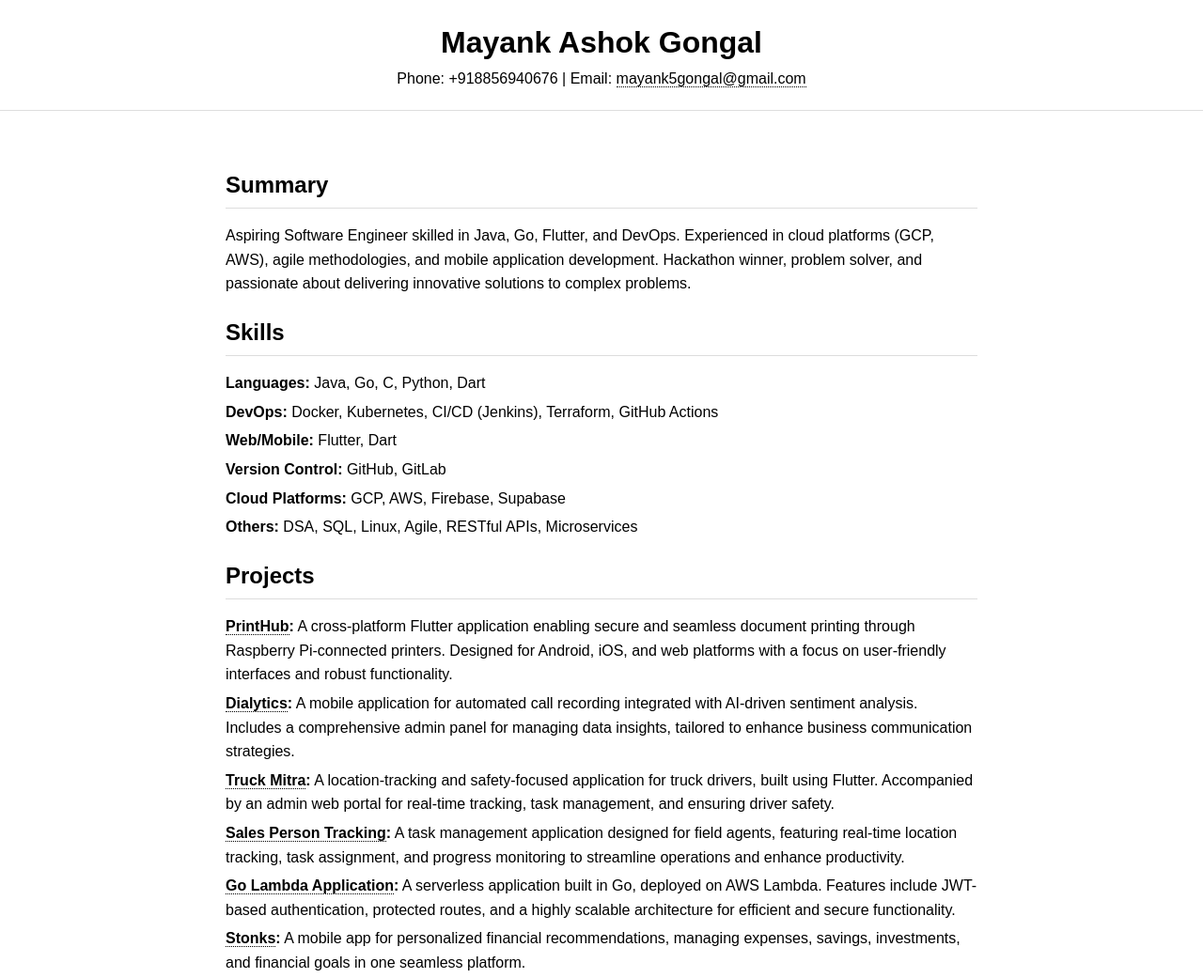
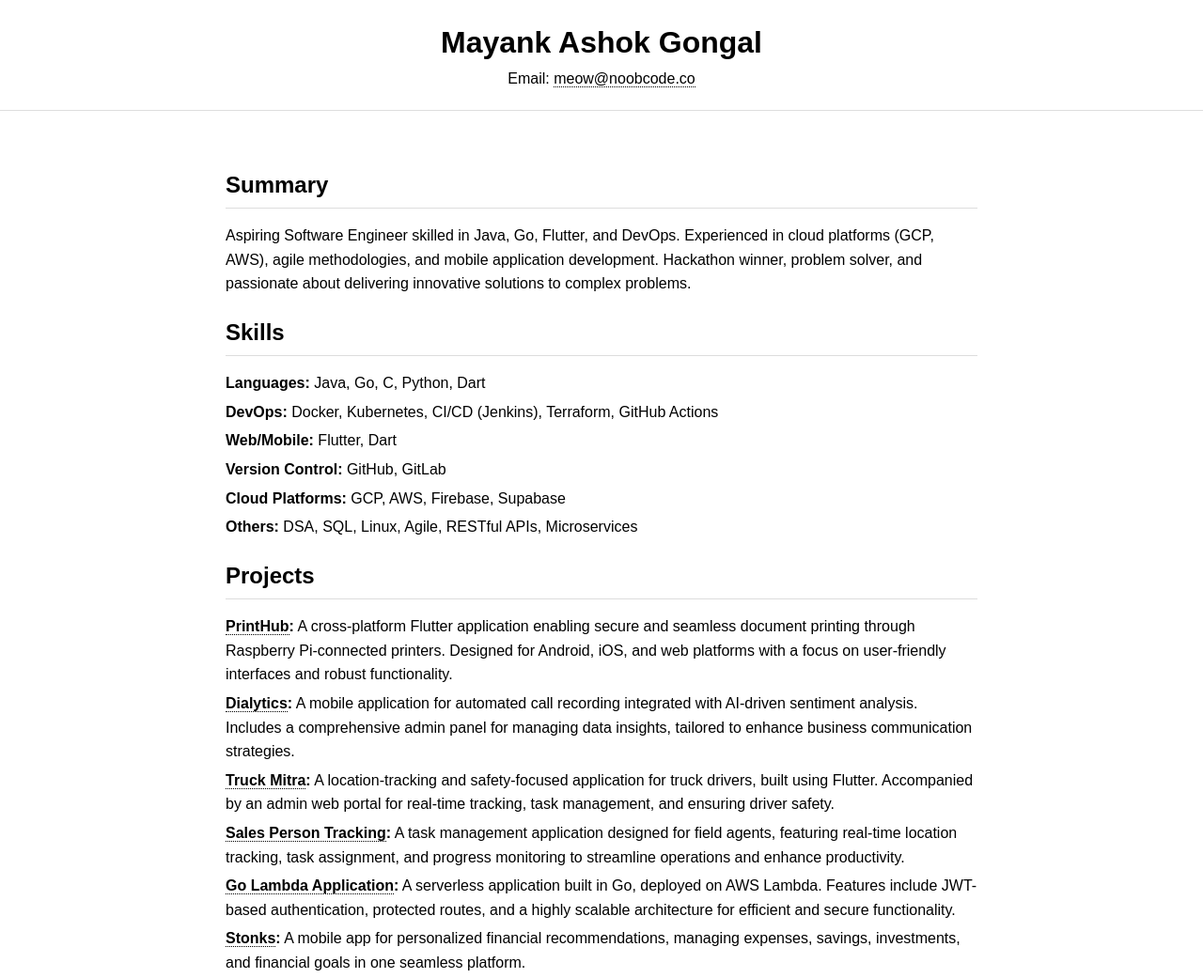
Before and after one commit to mayankgongal5/Portfolio, a plain HTML site: page public/index.html in a window 1280 px wide. Shown: the top 1041 px of the page at 94% size. Drawn offline with Linux system fonts and the light colour scheme.

Commit message:
Update index.html

```diff
--- a/public/index.html
+++ b/public/index.html
@@ -81,7 +81,7 @@
 <body>
     <header>
         <h1>Mayank Ashok Gongal</h1>
-        <p>Phone: +918856940676 | Email: <a href="mailto:mayank5gongal@gmail.com">mayank5gongal@gmail.com</a></p>
+        <p>Email: <a href="mailto:meow@noobcode.co">meow@noobcode.co</a></p>
     </header>
 
     <div class="container">
```
